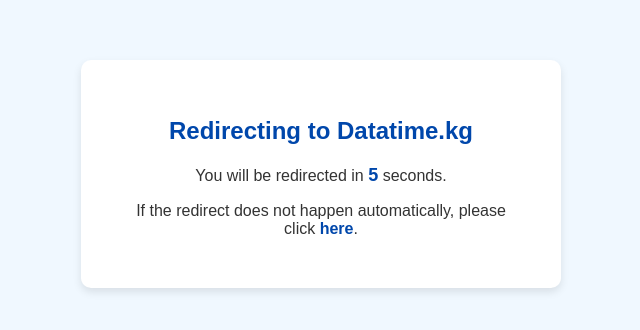
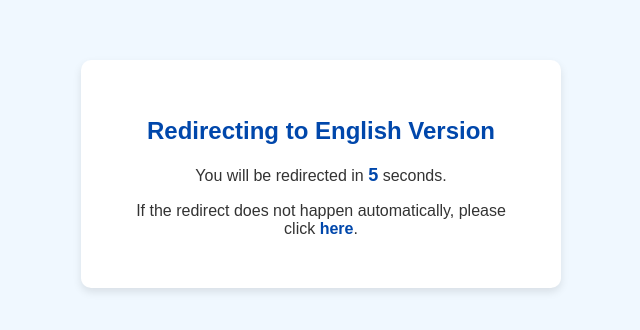
Before and after one commit to FitStreet/wbsite, a plain HTML site: page index.html in a window 1280 px wide. Shown: the part 226-556 px from the top of the page, without its empty margins (319-959 px from the left). Drawn offline with Linux system fonts and the light colour scheme.

Commit message:
Update index.html

```diff
--- a/index.html
+++ b/index.html
@@ -3,7 +3,7 @@
 <head>
     <meta charset="UTF-8">
     <meta name="viewport" content="width=device-width, initial-scale=1.0">
-    <title>Redirecting to www.datatime.kg...</title>
+    <title>Redirecting to English...</title>
     <style>
         body {
             font-family: Arial, sans-serif;
@@ -65,7 +65,7 @@
 </head>
 <body>
     <div class="container">
-        <h1>Redirecting to Datatime.kg</h1>
+        <h1>Redirecting to English Version</h1>
         <p>You will be redirected in <span class="timer">5</span> seconds.</p>
         <p>If the redirect does not happen automatically, please click <a href="https://datatime.kg">here</a>.</p>
     </div>
```
